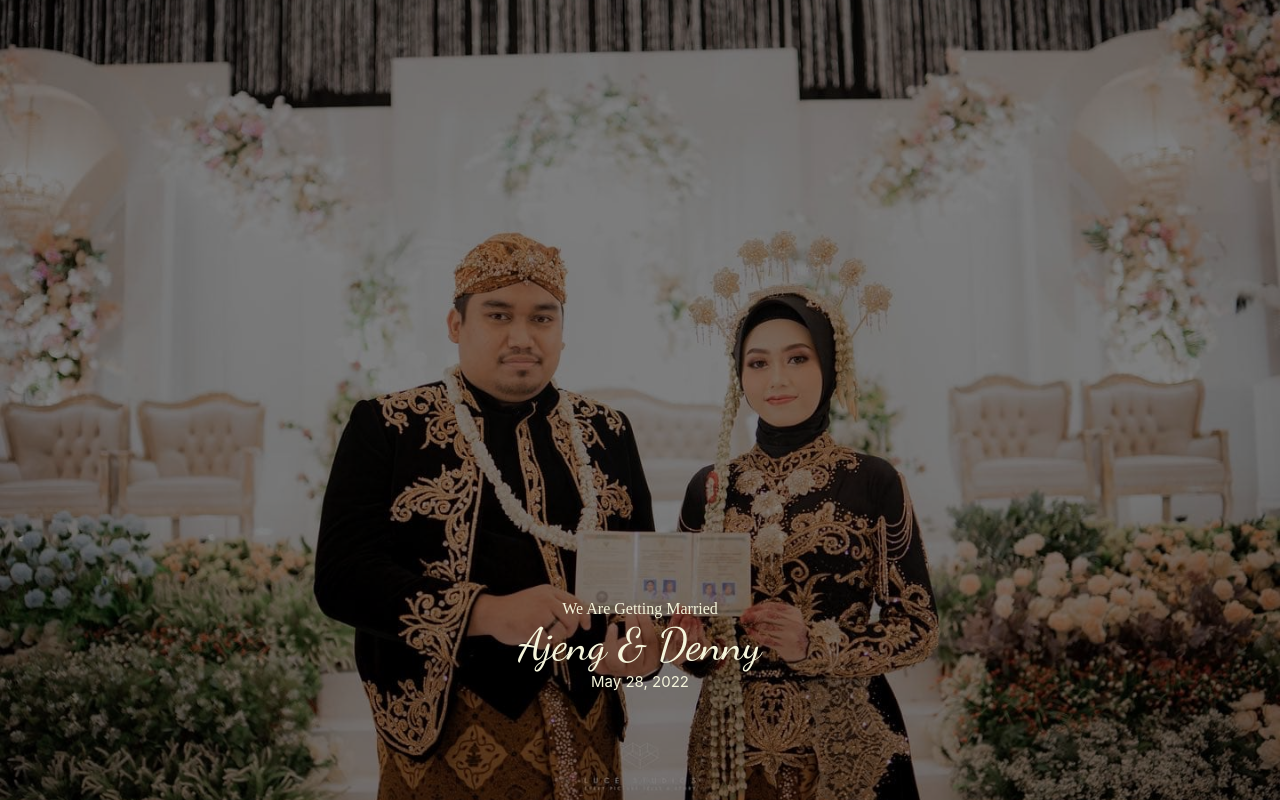
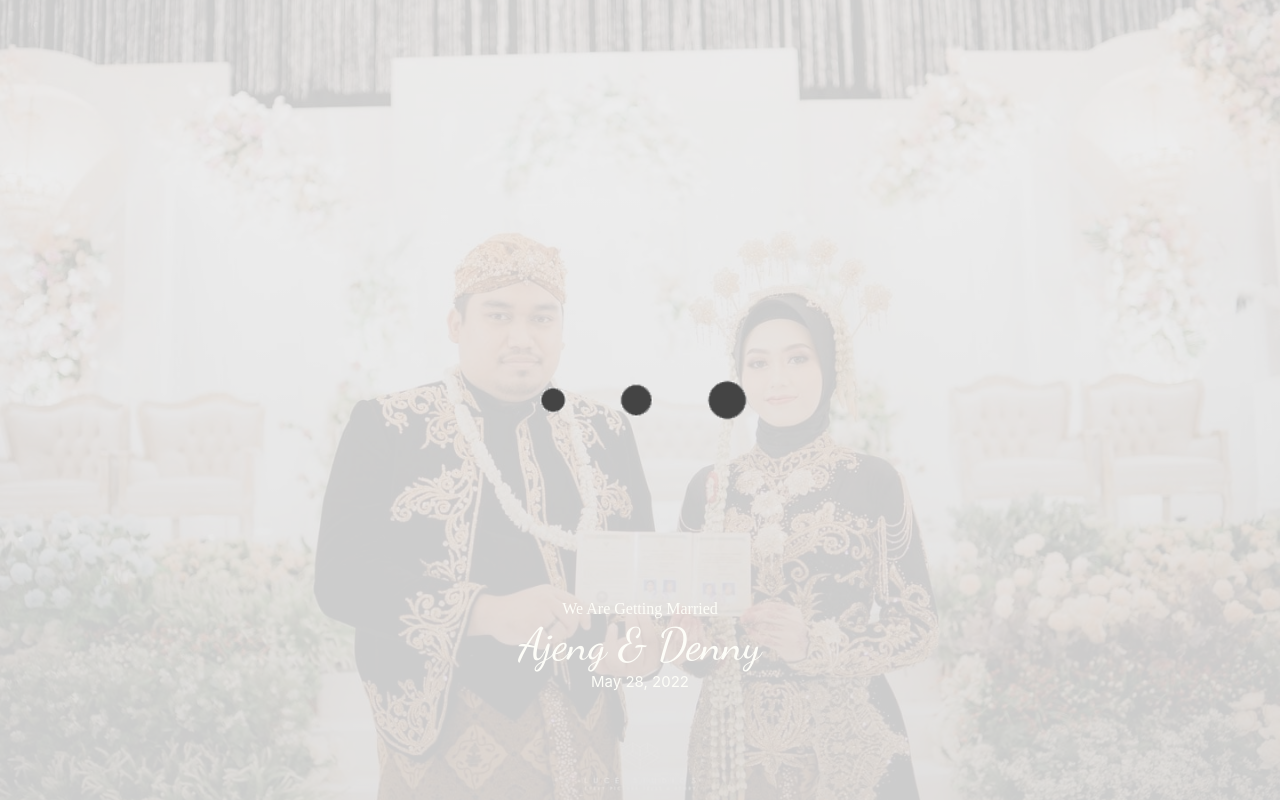
Before and after one commit to Farizerz/wedd-inv, a React (Create React App) app in the folder frontend/: page / in a window 1280 px wide. Shown: the top 800 px of the page. Built offline with nearby package versions, Linux system fonts and the light colour scheme; no server answers.

Commit message:
added preloader

```diff
--- a/frontend/src/App.js
+++ b/frontend/src/App.js
@@ -8,10 +8,27 @@ import Protocol from "./components/protocol/Protocol.jsx";
 import Slideshow from "./components/slideshow/Slideshow.jsx";
 import Guestbook from "./components/guestbook/Guestbook.jsx";
 import Footer from "./components/footer/Footer.jsx";
+import { useState, useEffect } from 'react';
+import './app.css';
 
 function App() {
+
+  const preloader = () => {
+    var loader = document.getElementById('preloader');
+
+    window.addEventListener('load', () => {
+      loader.style.display = 'none';
+    });
+  }
+
+  useEffect(() => {
+    preloader();
+  }, [])
+
+
   return (
     <div>
+      <div id='preloader'></div>
       <Intro />
       <Quotes />
       <Bio />
@@ -24,6 +41,7 @@ function App() {
       <Footer />
     </div>
   );
+
 }
 
 export default App;
--- /dev/null
+++ b/frontend/src/app.css
@@ -0,0 +1,9 @@
+#preloader {
+    height: 100vh;
+    width: 100%;
+    position: fixed;
+    z-index: 100;
+    overflow-y: hidden;
+    background: rgba(255, 255, 255, 0.8) url(img/loader.gif) no-repeat center;
+    background-size: 30%;
+}
--- a/frontend/src/components/guestbook/Guestbook.jsx
+++ b/frontend/src/components/guestbook/Guestbook.jsx
@@ -31,6 +31,12 @@ const Guestbook = () => {
     } catch (err) {
       console.error(err.message);
     }
+        //empty input field
+        const input = document.querySelectorAll('#inputName, #inputComment');
+        input.forEach(input => {
+          input.value = '';
+        });
+
     selectMessage();
     window.alert("Success sending message!");
     scrollToComment();
@@ -68,8 +74,8 @@ const Guestbook = () => {
             {
               message.map((comments) => (
                 <div key = {comments.id}>
-                  <p className='guestbook-name'>{comments.nama}</p>
-                  <p className='guestbook-comment'>{comments.komentar}</p>
+                  <p className='guestbook-name' id='inputName'>{comments.nama}</p>
+                  <p className='guestbook-comment' id='inputComment'>{comments.komentar}</p>
                 </div>
               ))
             }
--- a/frontend/src/components/guestbook/guestbook.css
+++ b/frontend/src/components/guestbook/guestbook.css
@@ -68,6 +68,7 @@
 .guestbook-comment {
     color: white;
     margin-bottom: 20px;
+    white-space: pre-line;
 }
 
 .guestbook-sendMessage {
--- a/frontend/src/components/intro/intro.css
+++ b/frontend/src/components/intro/intro.css
@@ -45,10 +45,10 @@
 
 .intro-bg-overlay {
     width: 100%;
-    height: 100%;
+    height: 100vh;
     object-fit: cover;
     position: absolute;
-    background-color: black;
+    background: -webkit-linear-gradient(rgba(0, 0, 0, 0.6), rgba(0, 0, 0, 1));
     opacity: 0.5;
     top: 0;
 }
```
Also changed, not shown: frontend/src/img/loader.gif (added).
